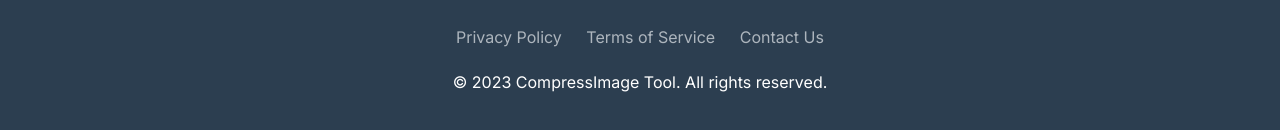
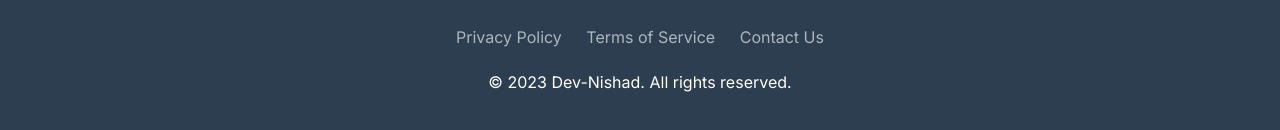
Before and after one commit to Dev-Nishad/MyTools, a plain HTML site: page Compress-Image.html in a window 1280 px wide. Shown: the part 1333-1463 px from the top of the page. Drawn offline with Linux system fonts and the light colour scheme.

Commit message:
Update Compress-Image.html

```diff
--- a/Compress-Image.html
+++ b/Compress-Image.html
@@ -352,7 +352,7 @@
                 <a href="#">Terms of Service</a>
                 <a href="#">Contact Us</a>
             </div>
-            <p>&copy; 2023 CompressImage Tool. All rights reserved.</p>
+            <p>&copy; 2023 Dev-Nishad. All rights reserved.</p>
         </div>
     </footer>
 
```
